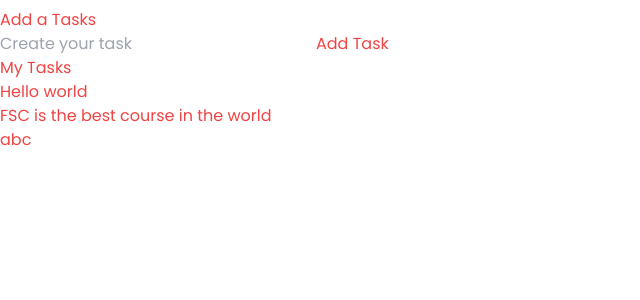
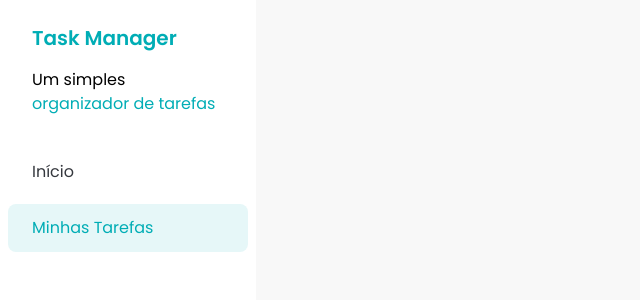
Before and after one commit to Cleyton-1995/fsc-task-manager, a React (Vite) app: page / in a window 1280 px wide. Shown: the top 300 px of the page, without its empty margins (0-640 px from the left). Built offline with nearby package versions, Linux system fonts and the light colour scheme.

Commit message:
feat: add Sidebar and SisebarButton components

```diff
--- a/src/App.jsx
+++ b/src/App.jsx
@@ -1,11 +1,9 @@
-import { Tasks } from './components/Tasks';
-
+import Sidebar from './components/Sidebar';
 function App() {
   return (
-    <h1 className="mt-2 text-red-500">
-      <Tasks />
-      <p>abc</p>
-    </h1>
+    <div>
+      <Sidebar />
+    </div>
   );
 }
 
--- /dev/null
+++ b/src/components/Sidebar.jsx
@@ -0,0 +1,20 @@
+import SidebarButton from './SidebarButton';
+
+export default function Sidebar() {
+  return (
+    <div className="h-screen w-64 bg-white">
+      <div className="space-y-4 px-8 py-6">
+        <h1 className="text-xl font-semibold text-[#00ADB5]">Task Manager</h1>
+        <p>
+          Um simples{' '}
+          <span className="text-[#00ADB5]">organizador de tarefas</span>
+        </p>
+      </div>
+
+      <div className="flex flex-col gap-2 p-2">
+        <SidebarButton variant="unselected">Início</SidebarButton>
+        <SidebarButton variant="selected">Minhas Tarefas</SidebarButton>
+      </div>
+    </div>
+  );
+}
--- /dev/null
+++ b/src/components/SidebarButton.jsx
@@ -0,0 +1,17 @@
+export default function SidebarButton({ children, variant }) {
+  function getVariantClass() {
+    if (variant === 'unselected') {
+      return 'text-[#35383E]';
+    }
+
+    if (variant === 'selected') {
+      return 'bg-[#E6F7F8] text-[#00ADB5]';
+    }
+  }
+
+  return (
+    <a href="#" className={`rounded-lg px-6 py-3 ${getVariantClass()}`}>
+      {children}
+    </a>
+  );
+}
--- a/src/index.css
+++ b/src/index.css
@@ -128,4 +128,8 @@
     font-weight: 100;
     font-style: italic;
   }
+
+  body {
+    @apply bg-[#f8f8f8f8];
+  }
 }
```
